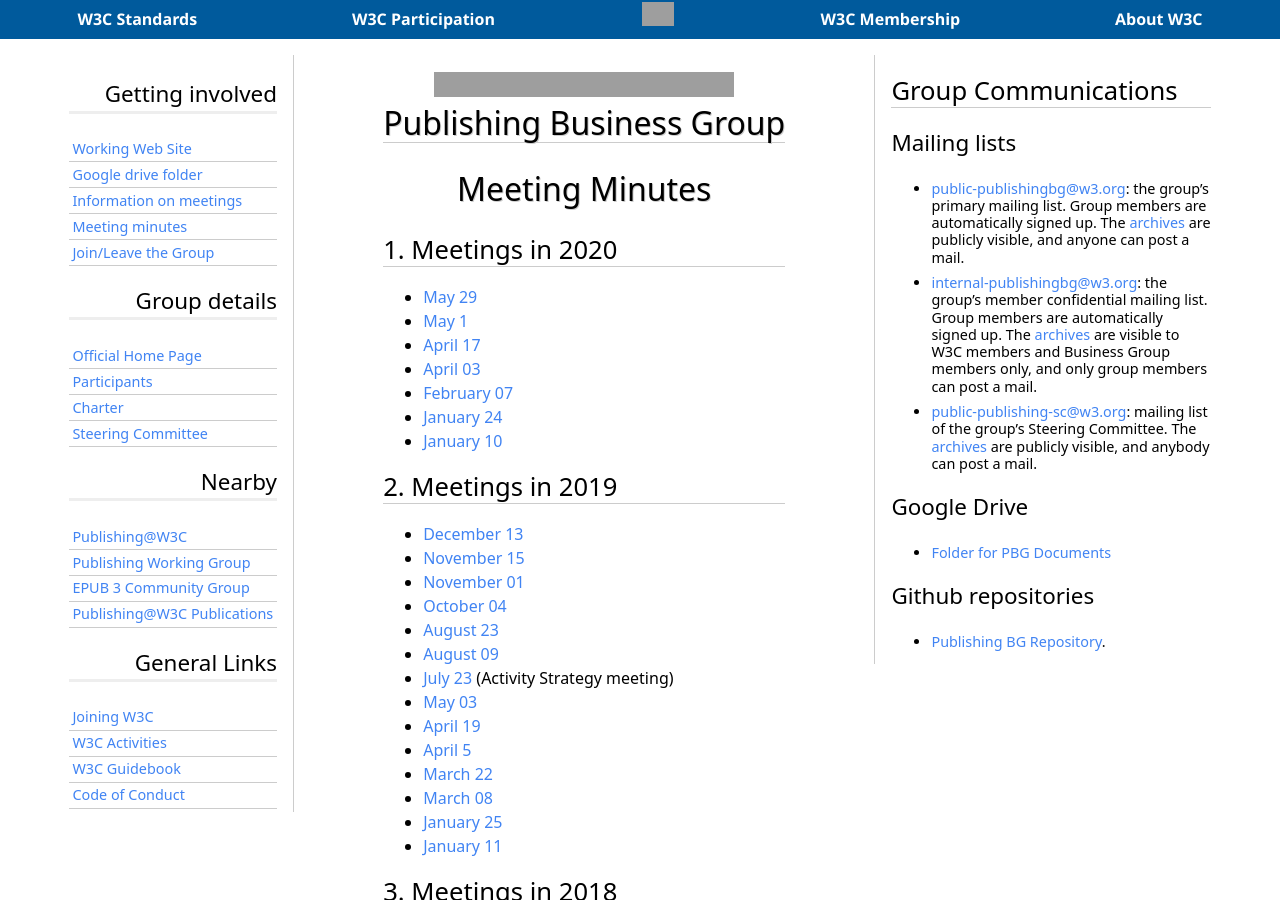
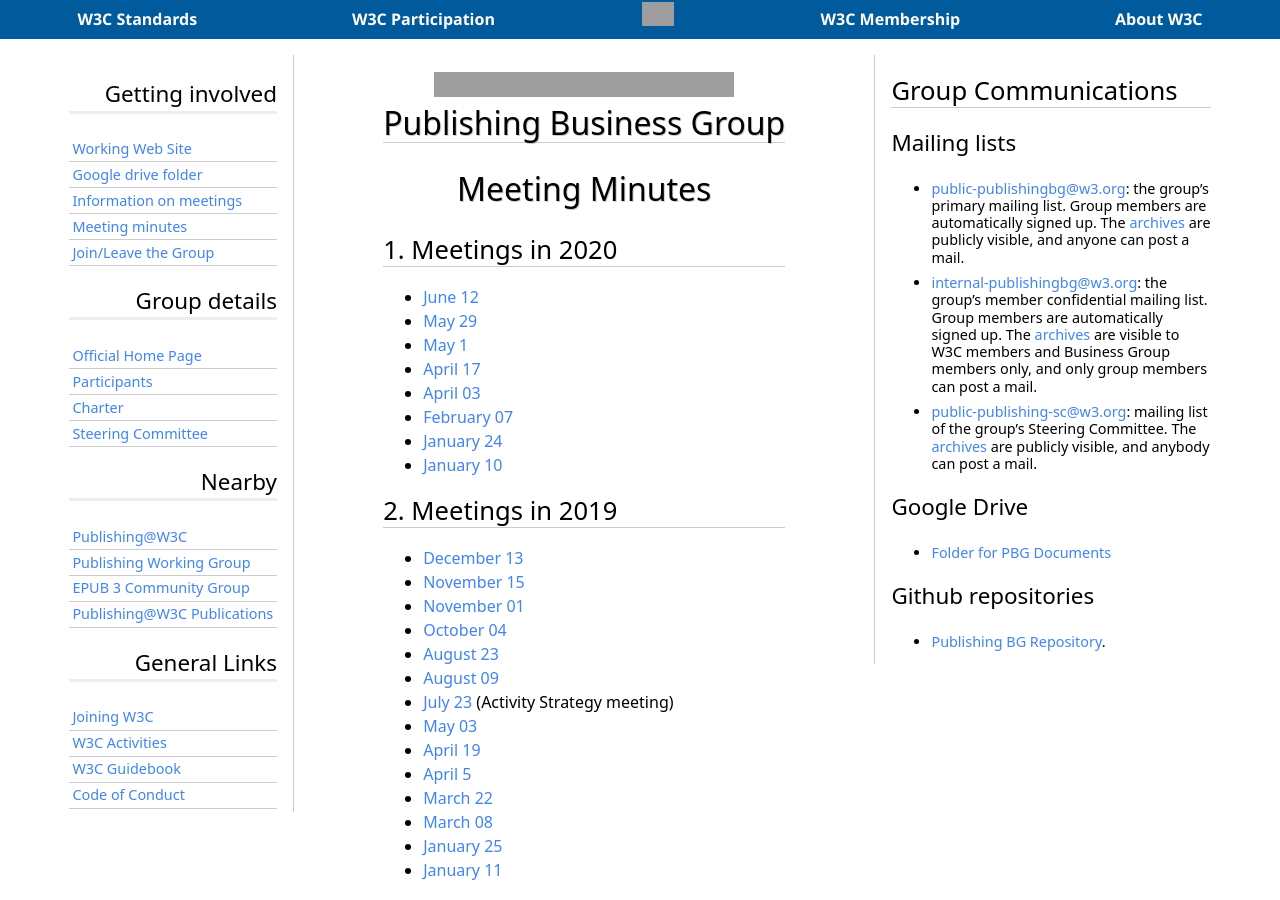
Before and after one commit to w3c/publ-bg, a Jekyll site: the page built from Steering_Committee/Meetings/index.md, in a window 1280 px wide and 900 px high. Built offline with Jekyll 4.4.1, drawn with Linux system fonts in a browser that asks for light colours; some web fonts are replaced; our own code applies the rules of GitHub Pages for plain Markdown files; grey boxes are pictures that could not be loaded.

Commit message:
sc meeting index

```diff
--- a/Steering_Committee/Meetings/index.md
+++ b/Steering_Committee/Meetings/index.md
@@ -5,6 +5,7 @@ layout: default
 # Meeting Minutes
 
 ## Meetings in 2020
+* [June 12](https://www.w3.org/2020/06/12-pbgsc-minutes.html)
 * [May 29](https://www.w3.org/2020/05/29-pbgsc-minutes.html)
 * [May 1](https://www.w3.org/2020/05/01-pbgsc-minutes.html)
 * [April 17](https://www.w3.org/2020/04/17-pbgsc-minutes.html)
```
